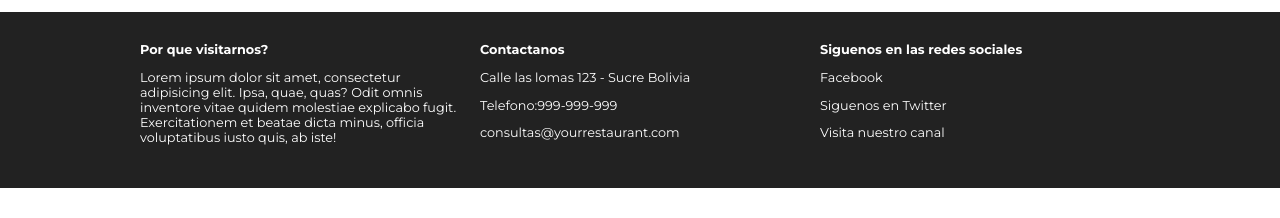
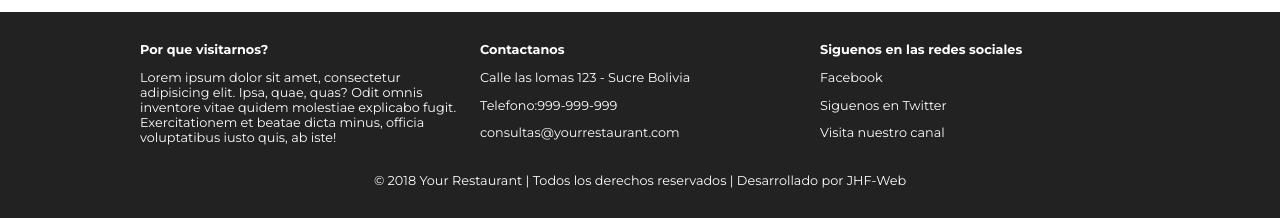
Before and after one commit to 1jhona0/WebRestaurante, a plain HTML site: page contacto.html in a window 1280 px wide. Shown: the part 1172-1390 px from the top of the page. Before the commit the page ends 1360 px from the top, so only its background shows below. Drawn offline with Linux system fonts and the light colour scheme; some icons are missing.

Commit message:
tercer commit

```diff
--- a/contacto.html
+++ b/contacto.html
@@ -95,6 +95,7 @@
                <p class="column__txt"><a href="" class="icon-twitter"> Siguenos en Twitter</a></p>
                <p class="column__txt"><a href="" class="icon-youtube"> Visita nuestro canal</a></p>
             </div>
+             <p class="copy">© 2018 Your Restaurant | Todos los derechos reservados | Desarrollado por JHF-Web</p>
         </div>
     </footer>
 
```
Also changed, not shown: galeria.html (+1 -0 lines), index.html (+1 -0 lines), nosotros.html (+1 -0 lines).
